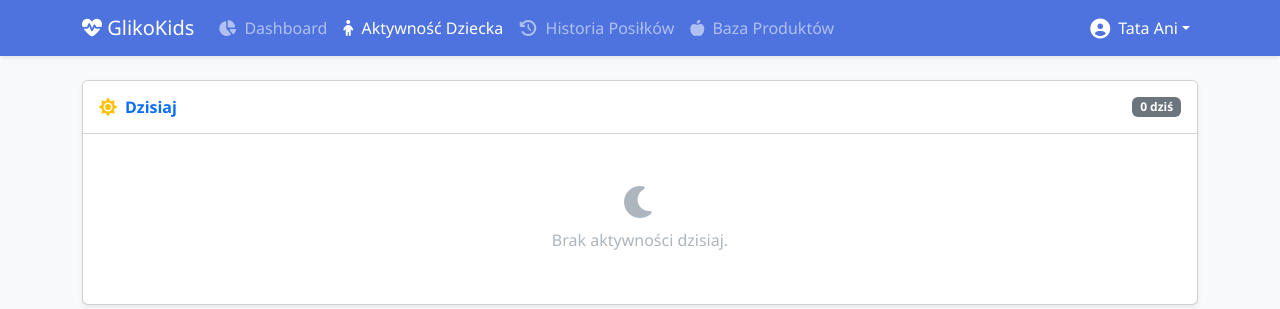
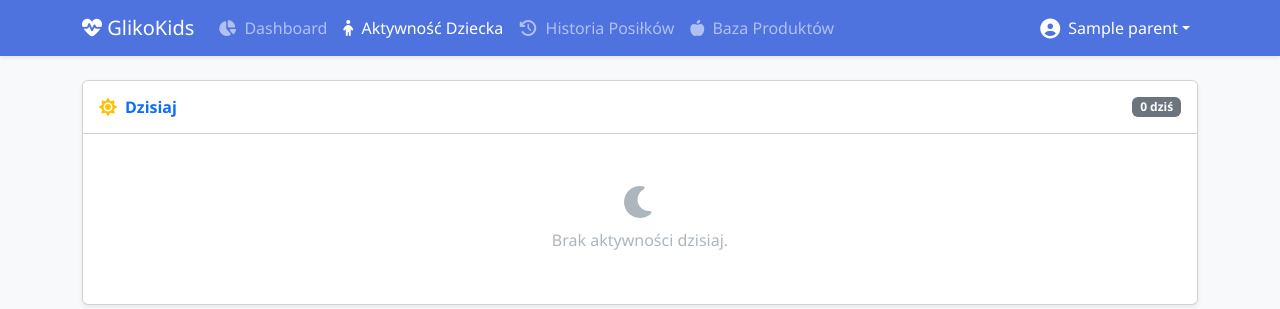
Before and after one commit to sylwiag01/Projekt_grupowy, a Flask app: template templates/aktywnosc_dziecka.html in a window 1280 px wide. Shown: the top 309 px of the page. Run offline with Flask 3, Linux system fonts and the light colour scheme; tables that the repository leaves empty hold one stand-in row (values such as "Sample post"); the template is opened without the code that fills it: values that come from a table or form of the project are taken from there, most other values are stand-ins (such as "Sample title", 1, 10 or a date in 2020); data that the repository does not hold is empty.

Commit message:
Update user display name in dropdown menu

```diff
--- a/templates/aktywnosc_dziecka.html
+++ b/templates/aktywnosc_dziecka.html
@@ -62,7 +62,7 @@
         <ul class="navbar-nav ms-auto align-items-center">
           <li class="nav-item dropdown">
             <a class="nav-link dropdown-toggle text-white d-flex align-items-center" href="#" data-bs-toggle="dropdown">
-              <i class="fas fa-user-circle fa-lg me-2"></i> Tata Ani
+              <i class="fas fa-user-circle fa-lg me-2"></i> {{ parent.name }}
             </a>
             <ul class="dropdown-menu dropdown-menu-end shadow">
               <li><a class="dropdown-item" href="#">Ustawienia</a></li>
```
